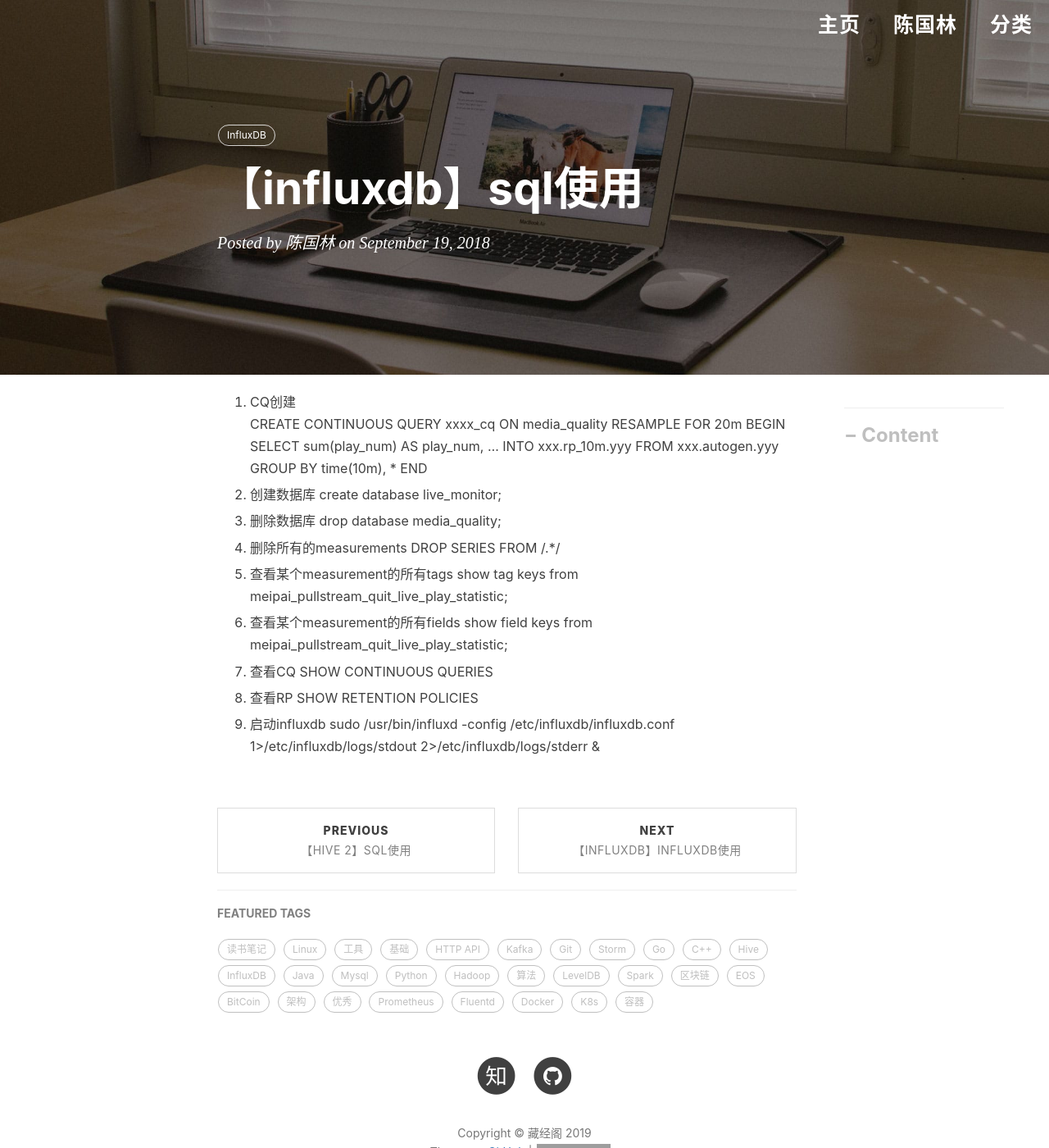
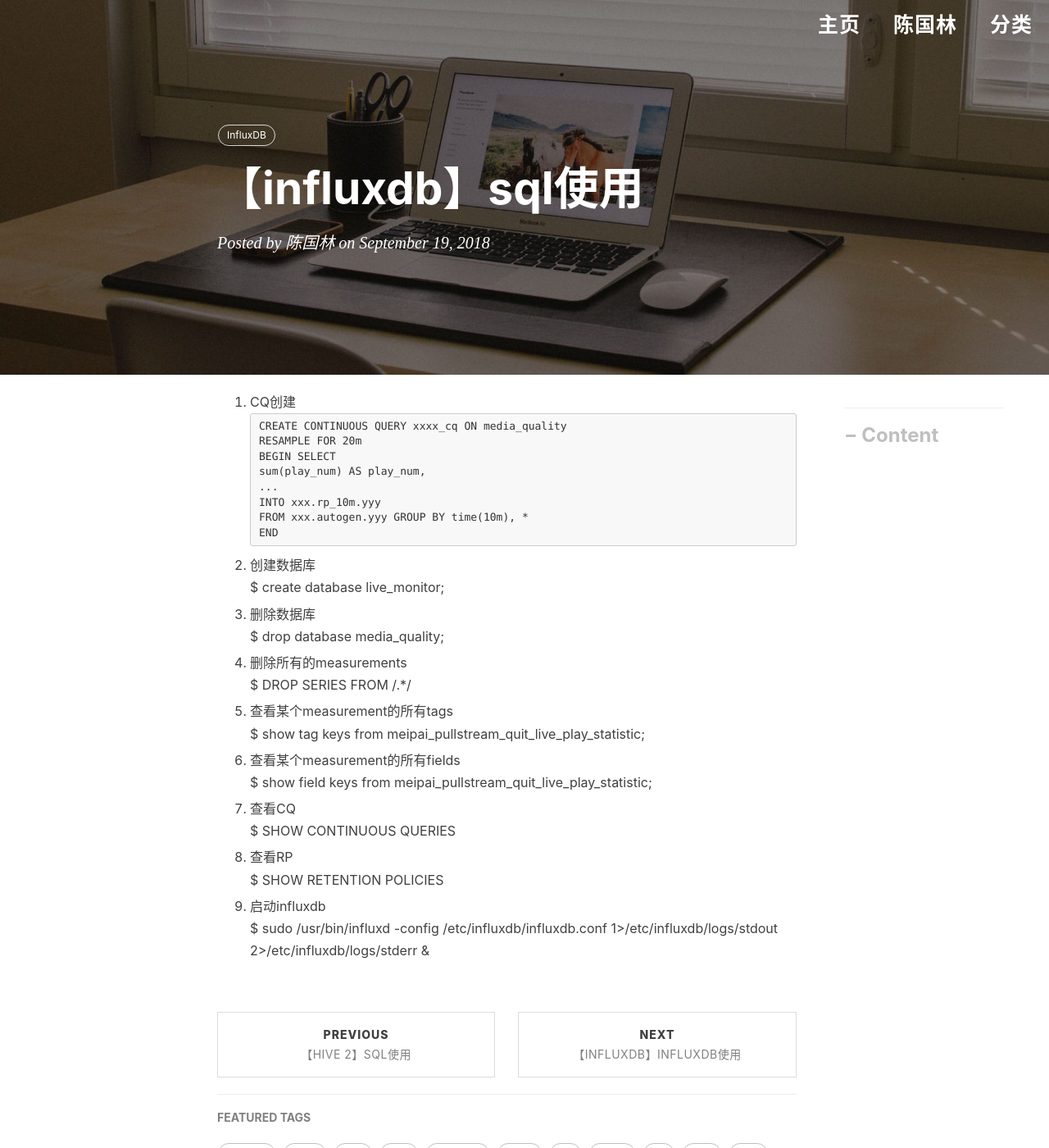
Before and after one commit to engru/chenguolin.github.io, a Jekyll site: the page built from _posts/2018-09-19-【InfluxDB】SQL使用.md, in a window 1280 px wide and 1400 px high. Shown: the whole window at 82% size. Built offline with Jekyll 4.4.1, drawn with Linux system fonts in a browser that asks for light colours; nearby versions of some CDN libraries; comment, search, counter and statistics services are not loaded; grey boxes are pictures that could not be loaded.

````diff
--- a/_posts/2018-09-19-【InfluxDB】SQL使用.md
+++ b/_posts/2018-09-19-【InfluxDB】SQL使用.md
@@ -7,35 +7,37 @@ tags:         #标签
 ---
 
 1. CQ创建
-CREATE CONTINUOUS QUERY xxxx_cq ON media_quality
-RESAMPLE FOR 20m
-BEGIN SELECT
-sum(play_num) AS play_num,
-...
-INTO xxx.rp_10m.yyy
-FROM xxx.autogen.yyy GROUP BY time(10m), *
-END
+   ```
+   CREATE CONTINUOUS QUERY xxxx_cq ON media_quality
+   RESAMPLE FOR 20m
+   BEGIN SELECT
+   sum(play_num) AS play_num,
+   ...
+   INTO xxx.rp_10m.yyy
+   FROM xxx.autogen.yyy GROUP BY time(10m), *
+   END
+   ```
 
 2. 创建数据库
-     create database live_monitor;
+   $ create database live_monitor;
 
 3. 删除数据库
-    drop database media_quality;
+   $ drop database media_quality;
 
 4. 删除所有的measurements
-    DROP SERIES FROM /.*/
+   $ DROP SERIES FROM /.*/
 
 5. 查看某个measurement的所有tags
-     show tag keys from meipai_pullstream_quit_live_play_statistic;
+   $ show tag keys from meipai_pullstream_quit_live_play_statistic;
 
 6. 查看某个measurement的所有fields
-     show field keys from meipai_pullstream_quit_live_play_statistic;
+   $ show field keys from meipai_pullstream_quit_live_play_statistic;
 
 7. 查看CQ
-    SHOW CONTINUOUS QUERIES
+   $ SHOW CONTINUOUS QUERIES
 
 8. 查看RP
-     SHOW RETENTION POLICIES
+   $ SHOW RETENTION POLICIES
 
 9. 启动influxdb
-     sudo /usr/bin/influxd -config /etc/influxdb/influxdb.conf 1>/etc/influxdb/logs/stdout 2>/etc/influxdb/logs/stderr &
+   $ sudo /usr/bin/influxd -config /etc/influxdb/influxdb.conf 1>/etc/influxdb/logs/stdout 2>/etc/influxdb/logs/stderr &
````
